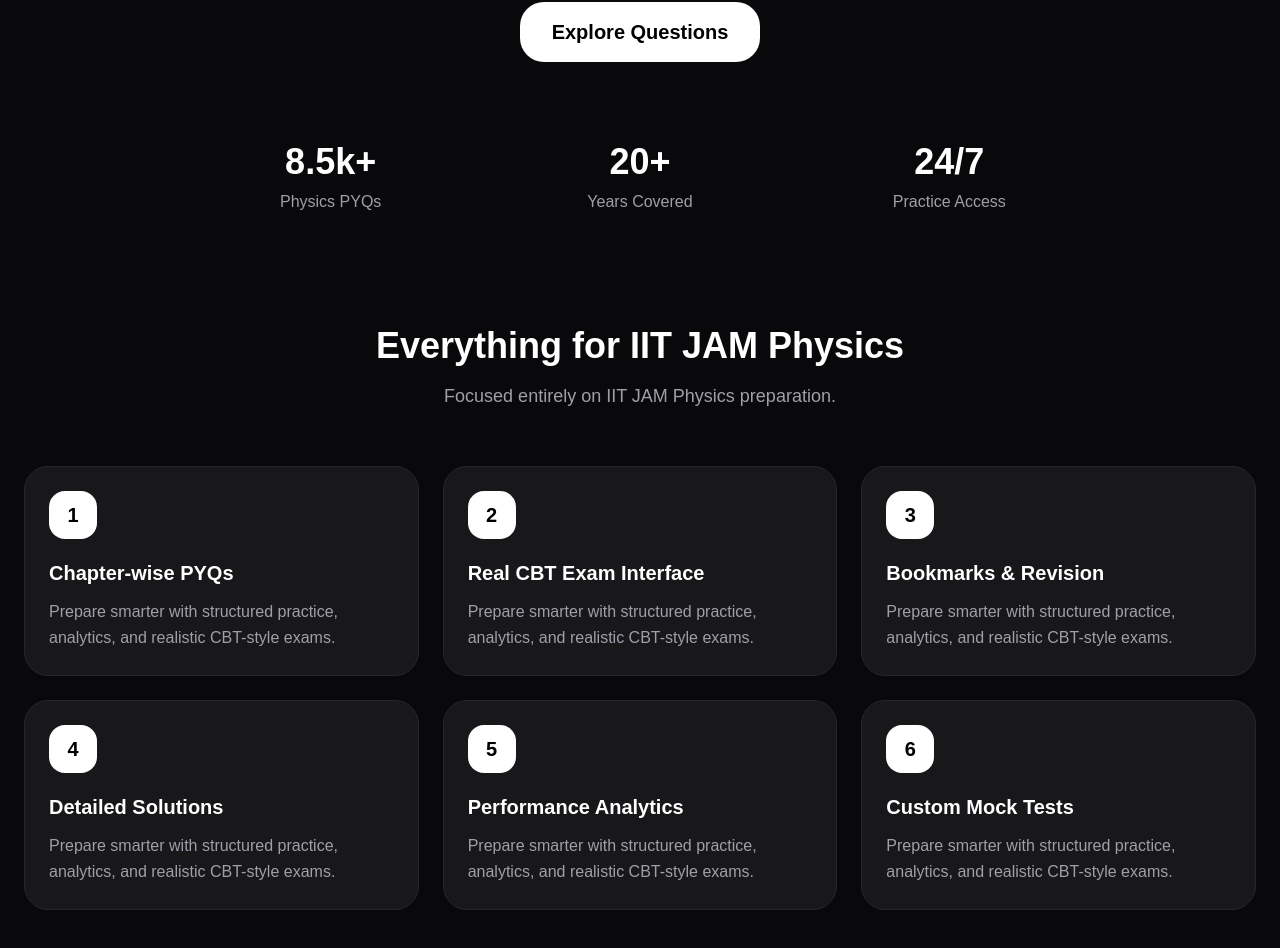
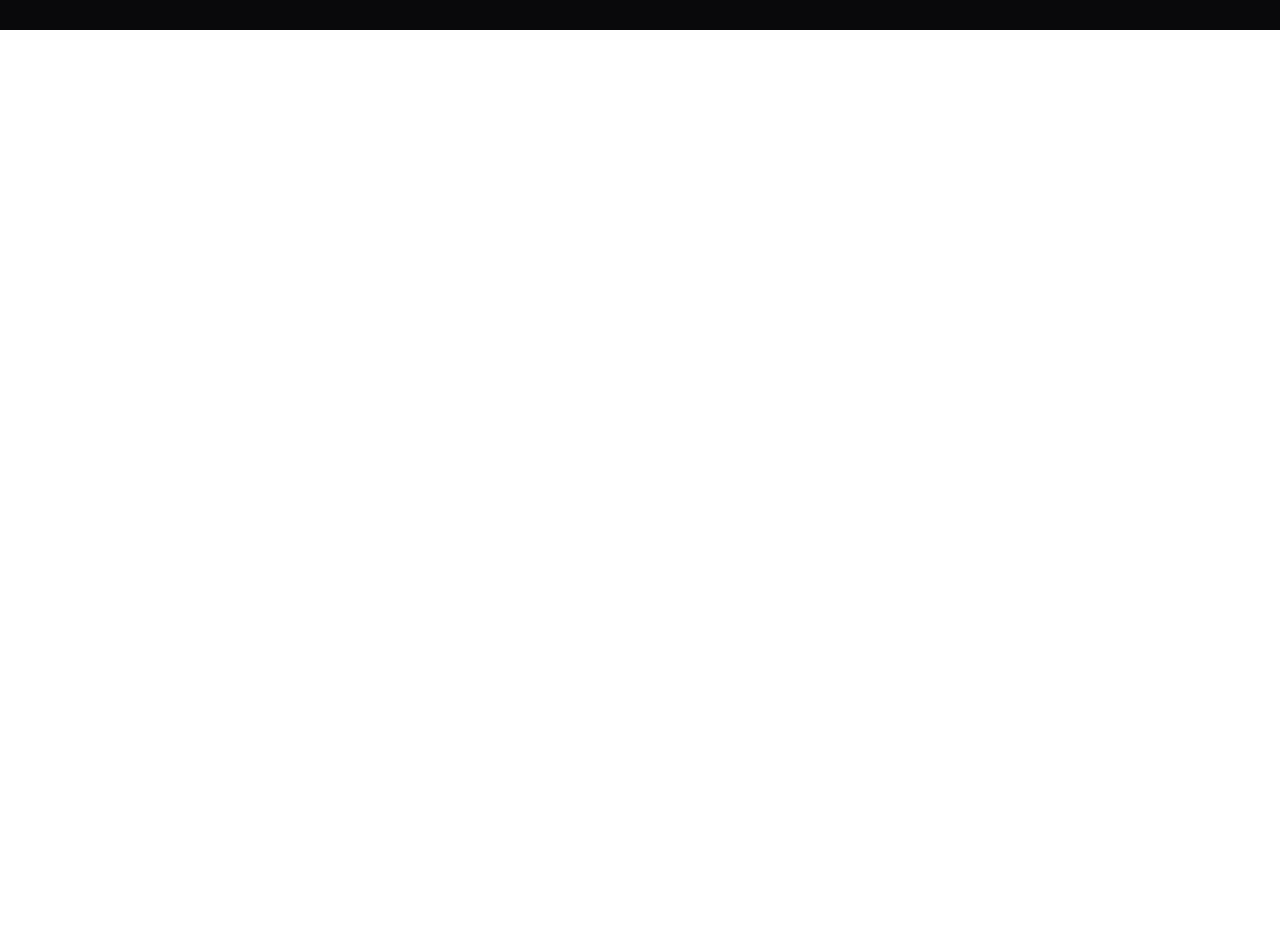
Before and after one commit to jamphyadmin-cell/jamphy, a Next.js app: page / in a window 1280 px wide. Shown: the part 770-1718 px from the top of the page. After the commit the page ends 800 px from the top, so only its background shows below. Built offline with nearby package versions, Linux system fonts and the light colour scheme.

Commit message:
Simplified landing page

```diff
--- a/src/app/page.js
+++ b/src/app/page.js
@@ -3,15 +3,6 @@
 import Link from "next/link";
 
 export default function IITJamPrepPlatform() {
-
-  const features = [
-    "Chapter-wise PYQs",
-    "Real CBT Exam Interface",
-    "Bookmarks & Revision",
-    "Detailed Solutions",
-    "Performance Analytics",
-    "Custom Mock Tests",
-  ];
 
   return (
 
@@ -61,9 +52,9 @@ export default function IITJamPrepPlatform() {
 
       {/* HERO SECTION */}
 
-      <section className="max-w-7xl mx-auto px-6 py-28">
+      <section className="min-h-[85vh] flex items-center justify-center px-6">
 
-        <div className="max-w-4xl mx-auto text-center">
+        <div className="max-w-5xl mx-auto text-center">
 
           <div className="inline-flex items-center gap-2 px-4 py-2 rounded-full bg-zinc-900 border border-zinc-800 text-sm text-zinc-300 mb-8">
             Built for IIT JAM Physics Aspirants
@@ -96,92 +87,6 @@ export default function IITJamPrepPlatform() {
 
           </div>
 
-          <div className="grid grid-cols-3 gap-8 mt-20">
-
-            <div>
-
-              <h3 className="text-4xl font-black">
-                8.5k+
-              </h3>
-
-              <p className="text-zinc-400 mt-2">
-                Physics PYQs
-              </p>
-
-            </div>
-
-            <div>
-
-              <h3 className="text-4xl font-black">
-                20+
-              </h3>
-
-              <p className="text-zinc-400 mt-2">
-                Years Covered
-              </p>
-
-            </div>
-
-            <div>
-
-              <h3 className="text-4xl font-black">
-                24/7
-              </h3>
-
-              <p className="text-zinc-400 mt-2">
-                Practice Access
-              </p>
-
-            </div>
-
-          </div>
-
-        </div>
-
-      </section>
-
-      {/* FEATURES */}
-
-      <section className="max-w-7xl mx-auto px-6 pb-24">
-
-        <div className="text-center mb-14">
-
-          <h2 className="text-4xl font-black">
-            Everything for IIT JAM Physics
-          </h2>
-
-          <p className="text-zinc-400 mt-4 text-lg">
-            Focused entirely on IIT JAM Physics preparation.
-          </p>
-
-        </div>
-
-        <div className="grid md:grid-cols-2 lg:grid-cols-3 gap-6">
-
-          {features.map((feature, idx) => (
-
-            <div
-              key={idx}
-              className="rounded-3xl border border-zinc-800 bg-zinc-900 p-6 hover:bg-zinc-800/70 transition"
-            >
-
-              <div className="w-12 h-12 rounded-2xl bg-white text-black flex items-center justify-center font-black text-xl mb-5">
-                {idx + 1}
-              </div>
-
-              <h3 className="text-xl font-bold">
-                {feature}
-              </h3>
-
-              <p className="text-zinc-400 mt-3 leading-relaxed">
-                Prepare smarter with structured practice,
-                analytics, and realistic CBT-style exams.
-              </p>
-
-            </div>
-
-          ))}
-
         </div>
 
       </section>
```
